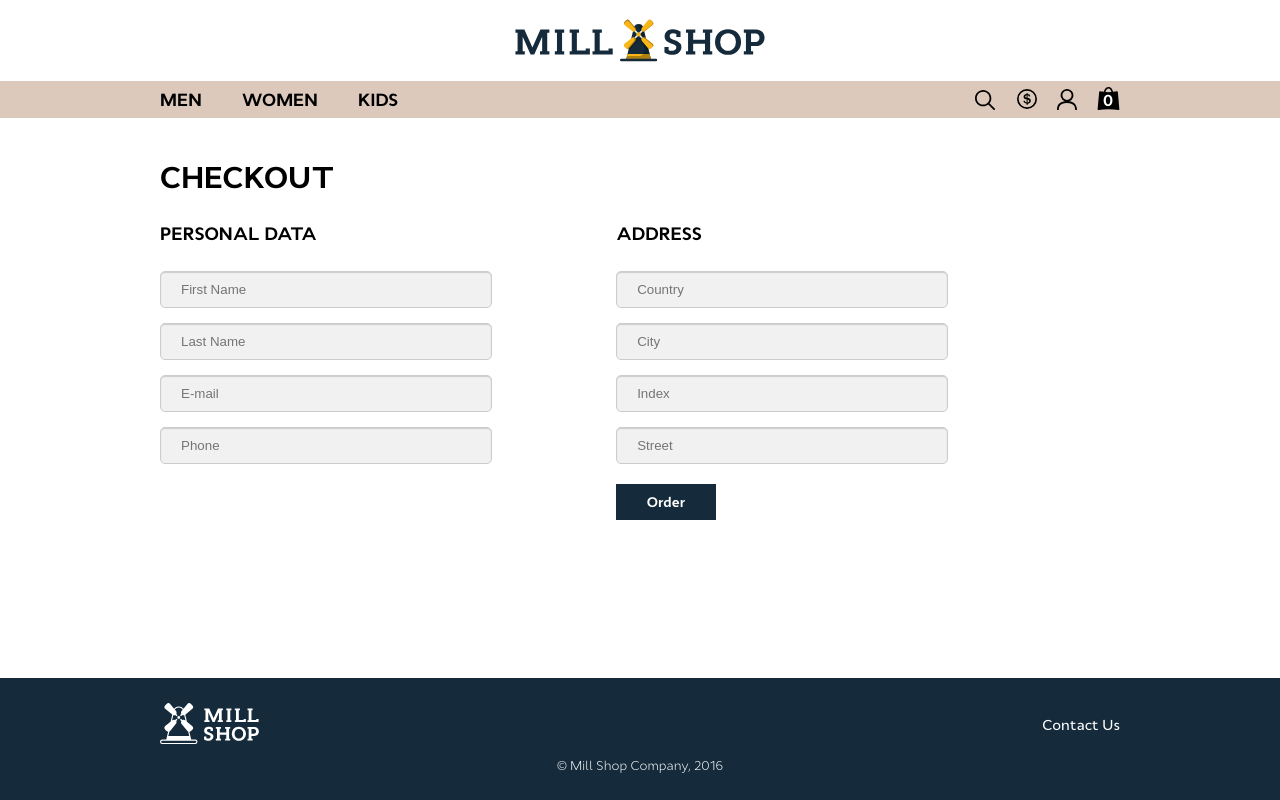
After one commit to nik709/MillShop, a PHP site: page /CheckOut.php in a window 1280 px wide. The commit adds this page. Run offline with PHP 8.4, Linux system fonts and the light colour scheme.

Commit message:
checkout page

```diff
--- a/site/css/Login.css
+++ b/site/css/Login.css
@@ -136,11 +136,11 @@ fieldset {
 
 #inputs input:focus {
     background-color: #fff;
-    border-color: #e8c291;
+    border-color: #ddc9bc;
     outline: none;
-    -moz-box-shadow: 0 0 0 1px #e8c291 inset;
-    -webkit-box-shadow: 0 0 0 1px #e8c291 inset;
-    box-shadow: 0 0 0 1px #e8c291 inset;
+    -moz-box-shadow: 0 0 0 1px #ddc9bc inset;
+    -webkit-box-shadow: 0 0 0 1px #ddc9bc inset;
+    box-shadow: 0 0 0 1px #ddc9bc inset;
 }
 
 /*--------------------*/
--- /dev/null
+++ b/site/pages/CheckOut.php
@@ -0,0 +1,74 @@
+<?php
+session_start();
+?>
+<!DOCTYPE html>
+<!--
+    MILL SHOP COMPANY, 2016
+    CREATED BY NIKITA GRECHUKHIN, NIKOLAY KOMAROV AND VAGIK SIMONYAN
+-->
+<html lang="en">
+<head>
+    <meta charset="UTF-8">
+    <title>Mill Shop</title>
+    <link rel="icon" href="../resources/images/icon.ico">
+    <link rel="stylesheet" href="../css/Login.css">
+</head>
+<body>
+<?php
+include('menu.php');
+include_once ("../database/SessionControlImpl.php");
+?>
+
+<!-- MAIN BLOCK START -->
+
+<div id="log-block">
+    <form method="post">
+    <div>
+        <div style="font-size: 30px; margin-bottom: 15px; ">CHECKOUT</div>
+        <div style="font-size: 18px; margin-bottom: 15px;">PERSONAL DATA</div>
+        <fieldset id="inputs">
+                <p><input id="username" name="first-name" type="text" placeholder="First Name"></p>
+                <p><input id="password" name="last-name" type="text" placeholder="Last Name"></p>
+                <p><input id="E-mail" name="e-mail" type="text" placeholder="E-mail"></p>
+                <p><input id="Phone" name="phone" type="text" placeholder="Phone"></p>
+
+        </fieldset>
+    </div>
+
+    <div>
+        <fieldset id="inputs">
+
+                <div  style="font-size: 30px; margin-bottom: 15px; color: white"> Empty Line </div>
+                <div style="font-size: 18px; margin-bottom: 15px;">ADDRESS</div>
+                <p><input id="username" name="Country" type="text" placeholder="Country"></p>
+                <p><input id="password" name="City" type="password" placeholder="City"></p>
+                <p><input id="E-mail" name="Index" type="text" placeholder="Index"></p>
+                <p><input id="Phone" name="Street" type="password" placeholder="Street"></p>
+
+                <?php
+                if(isset($_POST['order-but'])){
+
+                }
+                ?>
+                <button class="simple-button login-button" name="log-but">Order</button>
+
+        </fieldset>
+    </div>
+
+    </form>
+</div>
+
+
+
+<!--  <input type="submit" id="submit" value="ВОЙТИ">-->
+
+
+
+
+<!-- MAIN BLOCK END -->
+
+<?php
+include('footer.html');
+?>
+</body>
+</html>
```
Also changed, not shown: site/pages/login.php (+0 -8 lines).
